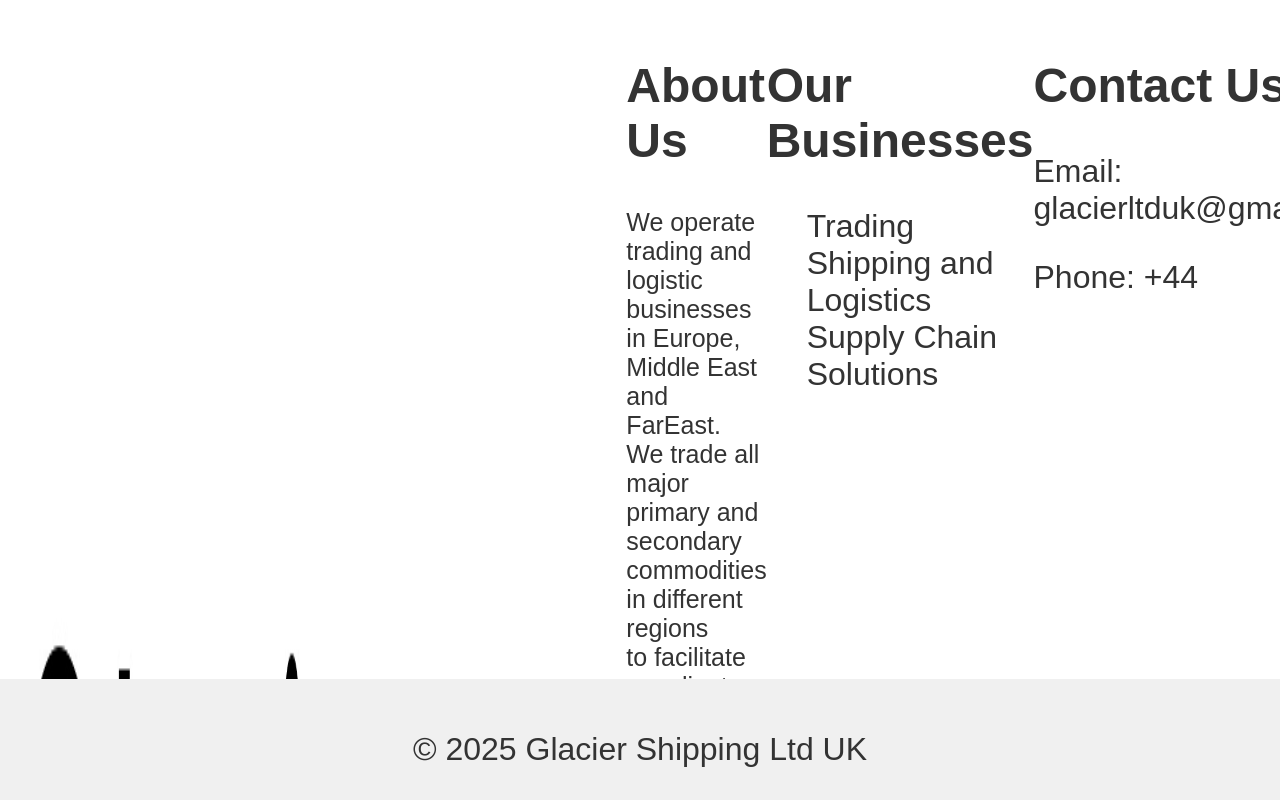
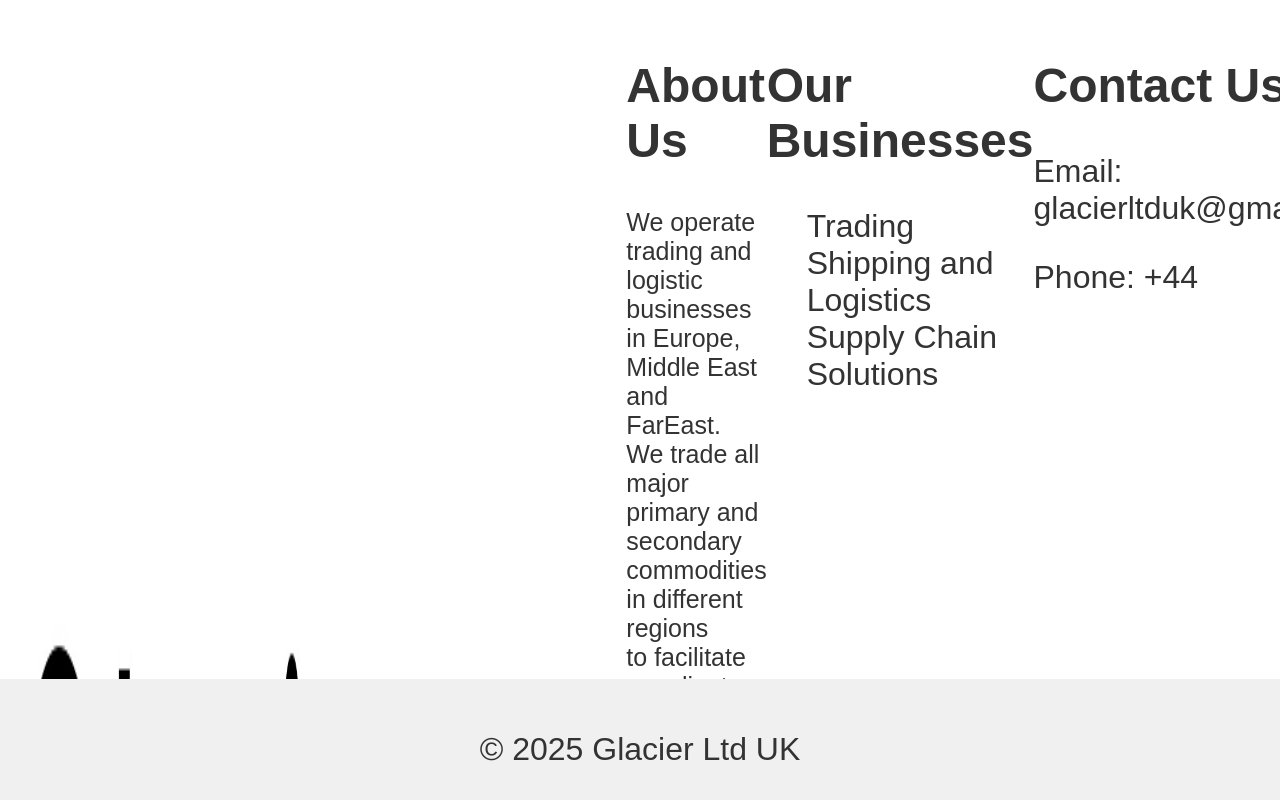
Before and after one commit to khalidak786/testpage, a plain HTML site: page index.html in a window 1280 px wide. Shown: the top 800 px of the page. Drawn offline with Linux system fonts and the light colour scheme; a script that the page names is missing.

Commit message:
Update index.html
Signed-off-by: khalidak786 <146335163+khalidak786@users.noreply.github.com>

```diff
--- a/index.html
+++ b/index.html
@@ -110,7 +110,7 @@
 <div id="dataDiv"></div>
     <script src="clientScript.js"></script>
     <footer>
-        <p>&copy; 2025 Glacier Shipping Ltd UK</p>
+        <p>&copy; 2025 Glacier Ltd UK</p>
 
     </footer>
 
```
